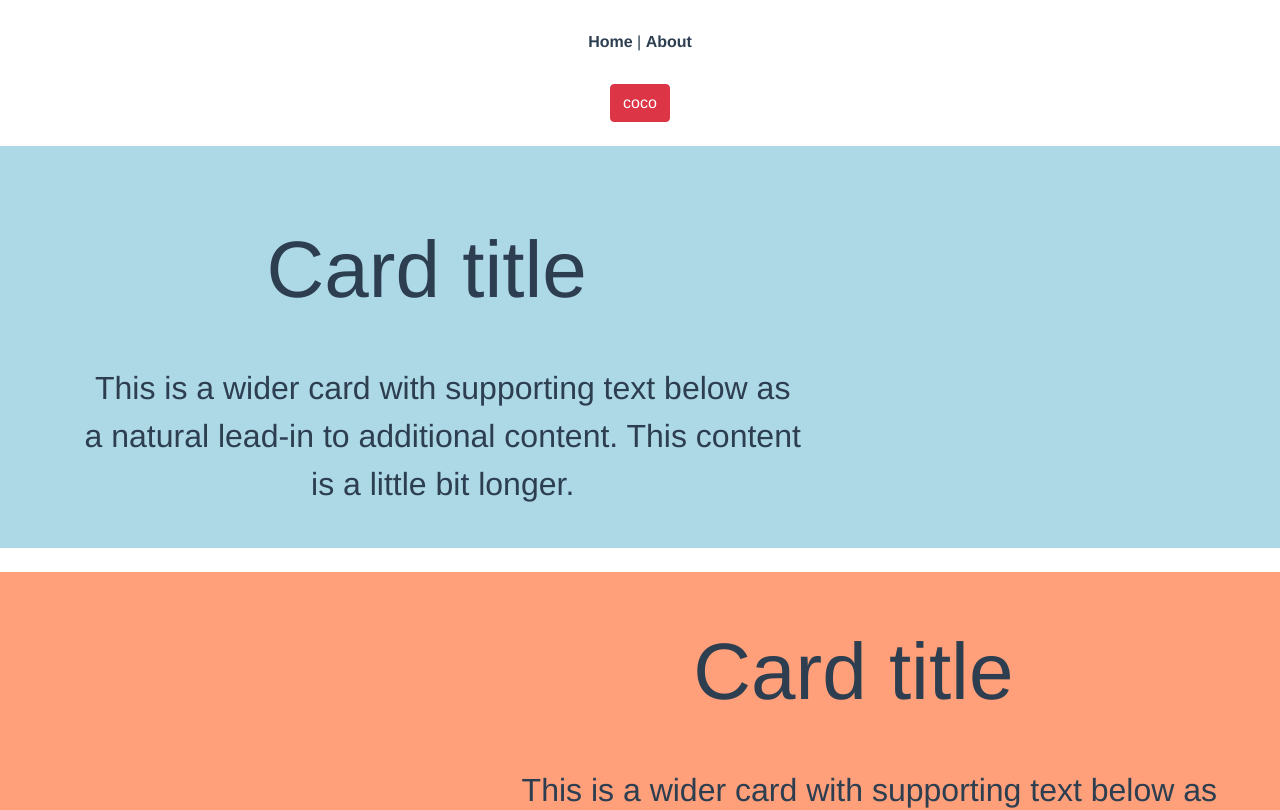
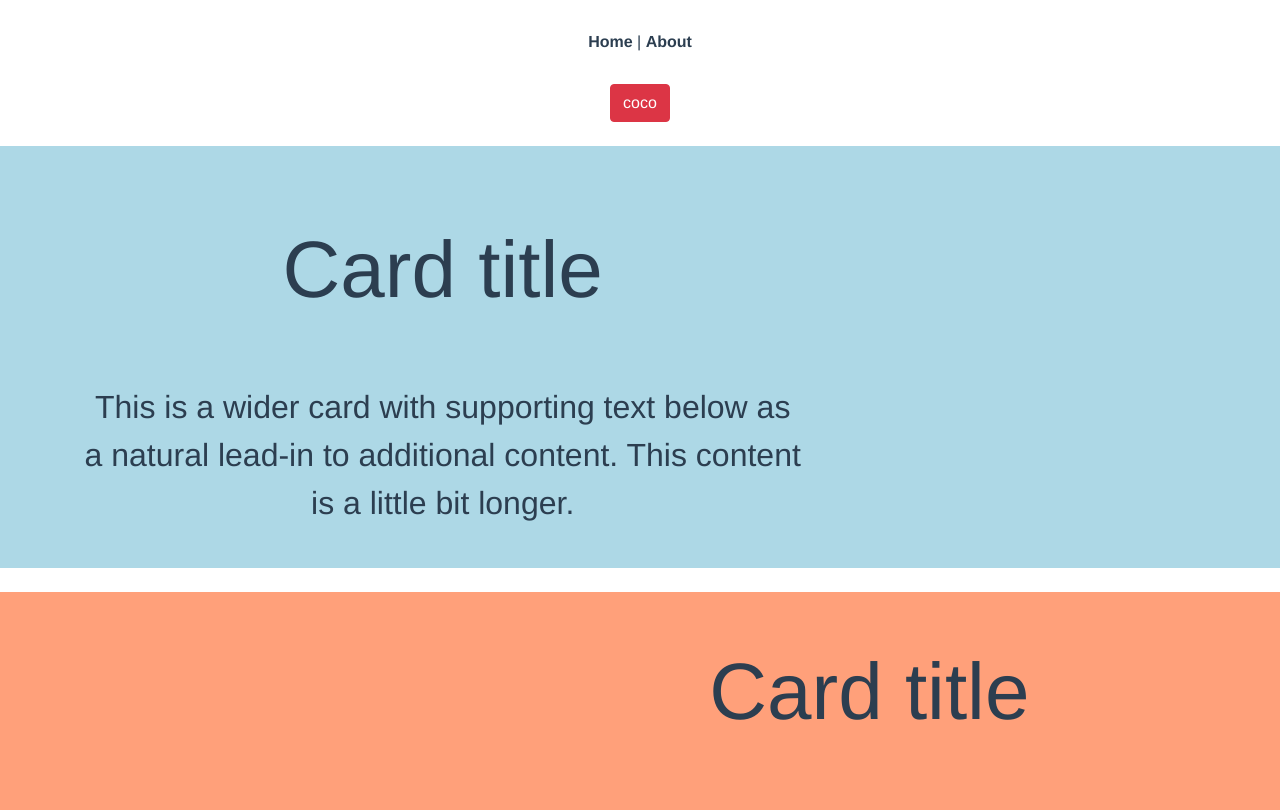
Before and after one commit to chmullerweb/beyond, a Vue app in the folder beyond_rh/: page /offre in a window 1280 px wide. Shown: the top 810 px of the page. Built offline with nearby package versions, Linux system fonts and the light colour scheme.

Commit message:
maj selecteurs

```diff
--- a/beyond_rh/src/components/CardOffre.vue
+++ b/beyond_rh/src/components/CardOffre.vue
@@ -9,8 +9,8 @@
         </div>
 
         <div class="card-body col-md-8">
-          <h5 class="card-title">Card title</h5>
-          <p class="card-text claim">This is a wider card with supporting text below as a natural lead-in to additional content. This content is a little bit longer.</p>
+          <h5 class="card-title offre">Card title</h5>
+          <p class="card-text offre">This is a wider card with supporting text below as a natural lead-in to additional content. This content is a little bit longer.</p>
         </div>
 
     </div>
@@ -47,7 +47,7 @@
     background-color: lightBlue;
 }
 
-.claim{
+.offre{
     padding: 2rem 2rem 1.3rem 4rem;
 }
 
```
